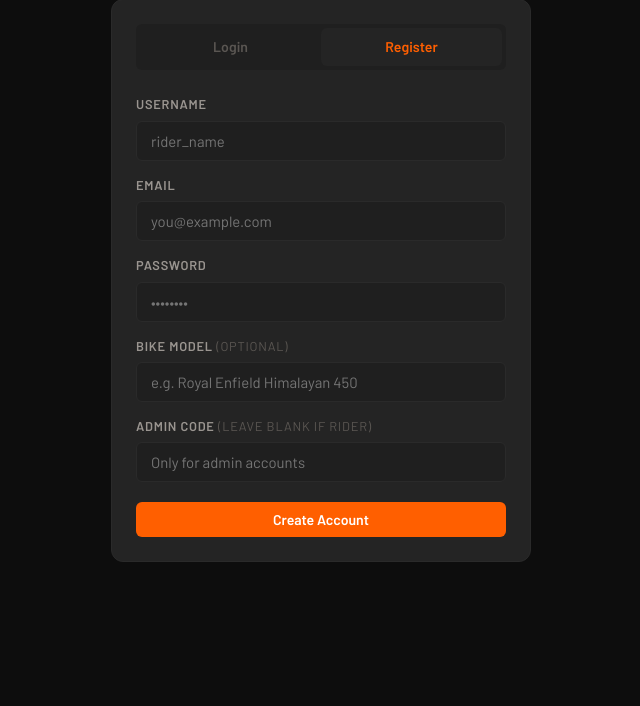
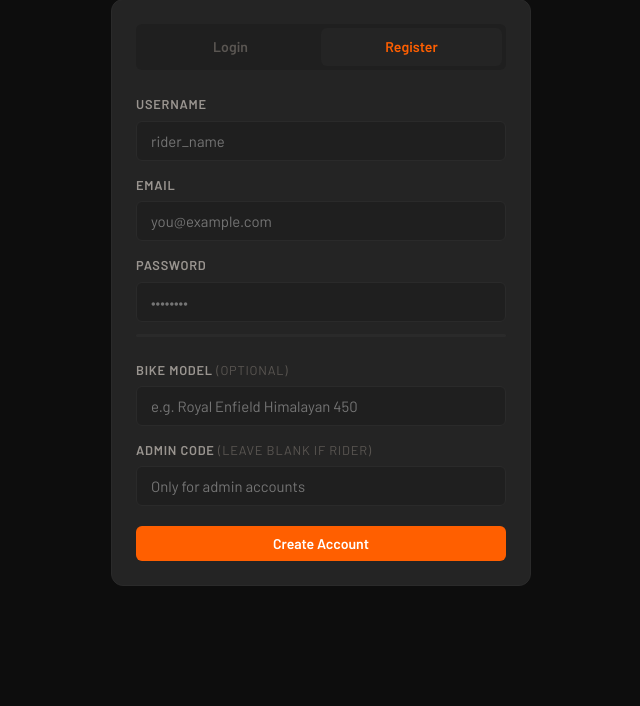
Before and after one commit to Promish-bista/motolog, a Flask app: page /register in a window 1280 px wide. Shown: the part 217-923 px from the top of the page, without its empty margins (319-959 px from the left). Before the commit the page ends 779 px from the top, so only its background shows below. Run offline with Flask 3, Linux system fonts and the light colour scheme; some web fonts are replaced.

Commit message:
Add password strength indicator on registration page

```diff
--- a/templates/login.html
+++ b/templates/login.html
@@ -44,7 +44,14 @@
 
       <div class="form-group" style="margin-bottom:14px;">
         <label for="password">Password</label>
-        <input type="password" id="password" name="password" required placeholder="••••••••">
+        <input type="password" id="password" name="password" required placeholder="••••••••"
+               {% if mode == 'register' %}oninput="checkStrength(this.value)"{% endif %}>
+        {% if mode == 'register' %}
+        <div id="strengthBar" style="height:3px; border-radius:2px; background:var(--border); margin-top:6px; overflow:hidden;">
+          <div id="strengthFill" style="height:100%; width:0%; transition:width 0.3s, background 0.3s;"></div>
+        </div>
+        <div id="strengthLabel" style="font-size:0.72rem; color:var(--text-muted); margin-top:3px;"></div>
+        {% endif %}
       </div>
 
       {% if mode == 'register' %}
@@ -66,4 +73,31 @@
   </div>
 
 </div>
+{% if mode == 'register' %}
+<script>
+function checkStrength(val) {
+  const fill  = document.getElementById('strengthFill');
+  const label = document.getElementById('strengthLabel');
+  let score = 0;
+  if (val.length >= 6)  score++;
+  if (val.length >= 10) score++;
+  if (/[A-Z]/.test(val)) score++;
+  if (/[0-9]/.test(val)) score++;
+  if (/[^A-Za-z0-9]/.test(val)) score++;
+  const levels = [
+    { pct: '0%',   color: 'var(--border)',   text: '' },
+    { pct: '25%',  color: 'var(--danger)',   text: 'Weak' },
+    { pct: '50%',  color: 'var(--warning)',  text: 'Fair' },
+    { pct: '75%',  color: 'var(--info)',     text: 'Good' },
+    { pct: '90%',  color: 'var(--success)',  text: 'Strong' },
+    { pct: '100%', color: 'var(--success)',  text: 'Very Strong' },
+  ];
+  const l = levels[score] || levels[0];
+  fill.style.width      = l.pct;
+  fill.style.background = l.color;
+  label.textContent     = l.text;
+  label.style.color     = l.color;
+}
+</script>
+{% endif %}
 {% endblock %}
```
